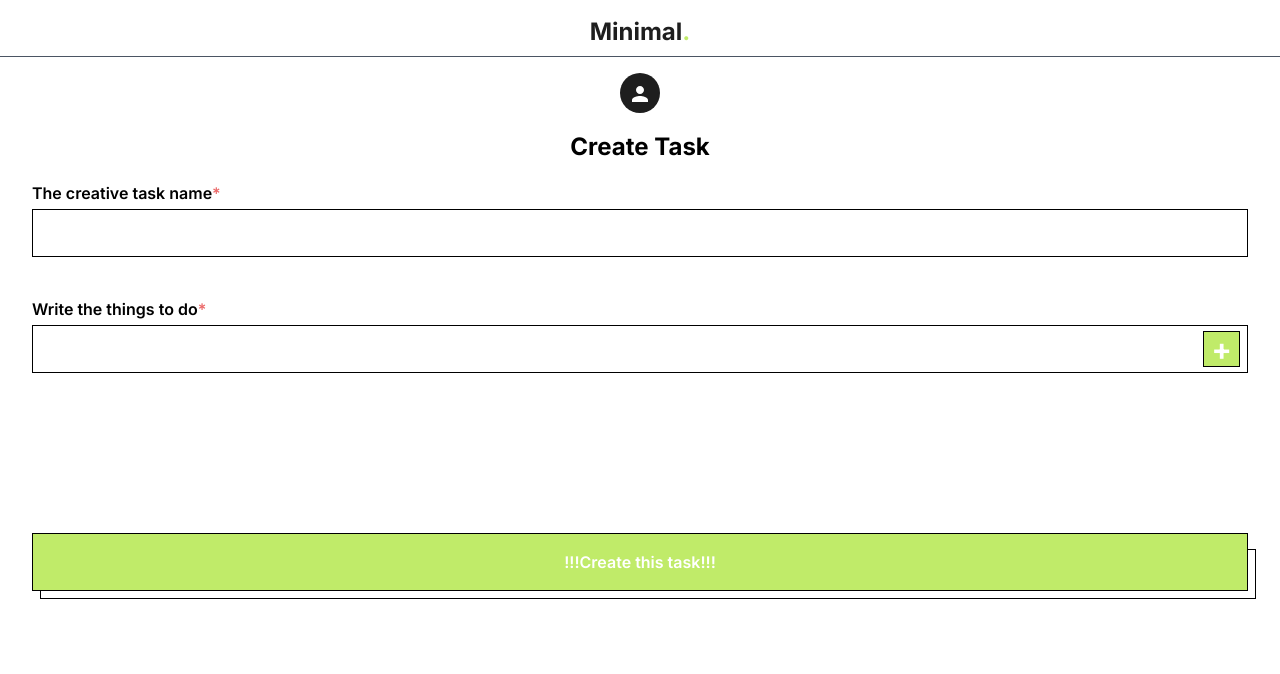
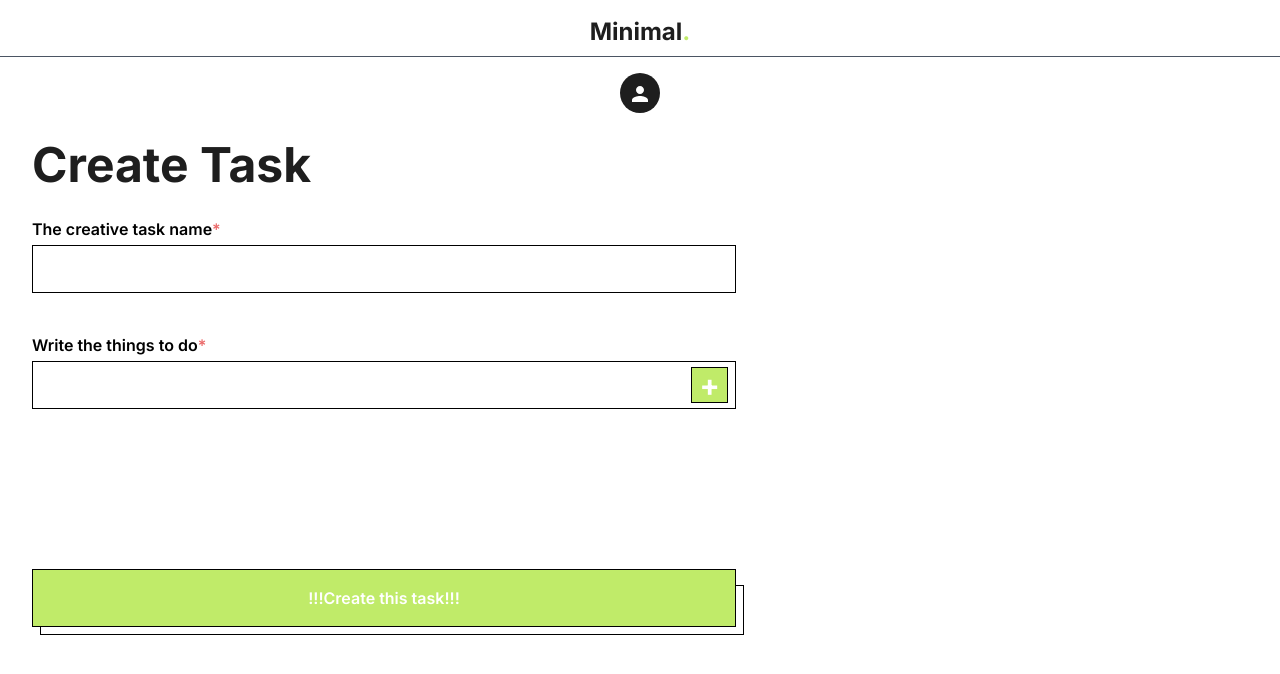
Before and after one commit to VarunKvK/Minimal, a React (Create React App) app in the folder front/: page /create in a window 1280 px wide. Shown: the top 674 px of the page. Built offline with nearby package versions, Linux system fonts and the light colour scheme.

Commit message:
Minimal Responsiveness added

```diff
--- a/front/src/pages/CreateTask.jsx
+++ b/front/src/pages/CreateTask.jsx
@@ -17,49 +17,54 @@ function CreateTask() {
     });
   }
 
-  const [error,setError]=useState({})
+  const [error, setError] = useState({});
 
-      function validation(){
-        const newError={}
+  function validation() {
+    const newError = {};
 
-        if(!task.tasktitle.trim()){
-          newError.tasktitle="We need a name to continue."
+    if (!task.tasktitle.trim()) {
+      newError.tasktitle = "We need a name to continue.";
     }
-        if(task.todoList.length===0){
-          newError.todoList="Please add at least one task to your todo list."
+    if (task.todoList.length === 0) {
+      newError.todoList = "Please add at least one task to your todo list.";
     }
-        setError(newError)
-
+    setError(newError);
   }
   function addTodo() {
     setTask((prev) => {
-      const todoList=[...prev.todoList, task.todo]
+      const todoList = [...prev.todoList, task.todo];
       return { ...prev, todoList, todo: "" };
     });
   }
 
-  function removeTasks(todoRemove){
-    const deleteTag=task.todoList.filter((todo)=>todo !== todoRemove )
-    setTask((prev)=>{
-      return{
-        ...prev,todoList:deleteTag
-      }
-    })
+  function removeTasks(todoRemove) {
+    const deleteTag = task.todoList.filter((todo) => todo !== todoRemove);
+    setTask((prev) => {
+      return {
+        ...prev,
+        todoList: deleteTag,
+      };
+    });
   }
 
   function postTasks(e) {
     e.preventDefault();
-    if(validation()){console.log(task);}
+    if (validation()) {
+      console.log(task);
+    }
   }
   return (
-    <div className="">
-      <h1 className="font-bold text-[1.5rem] w-full text-center p-4">
+    <div className="flex md:justify-center lg:justify-start">
+      <div className="w-full md:w-[90%] lg:w-[60%]">
+        <h1 className="font-bold text-[1.5rem] text-[#1E1E1E] w-full text-center p-4 md:text-[2rem] lg:text-[3rem] lg:text-left md:px-8">
           Create Task
         </h1>
         <div className="px-8">
           <form method="post" onSubmit={postTasks}>
             <div className="mb-10 grid gap-1">
-            <label className="font-semibold">The creative task name<span className="text-[#EB6A6A]">*</span></label>
+              <label className="font-semibold">
+                The creative task name<span className="text-[#EB6A6A]">*</span>
+              </label>
               <input
                 name="tasktitle"
                 value={task.tasktitle}
@@ -67,11 +72,15 @@ function CreateTask() {
                 type="text"
                 className="h-[3rem] pl-2 border-[1px] border-[#000]  outline-none"
               />
-            {error?.tasktitle && error.tasktitle ? (<p className="text-[#EB6A6A]">{error.tasktitle}</p>) : null}
+              {error?.tasktitle && error.tasktitle ? (
+                <p className="text-[#EB6A6A]">{error.tasktitle}</p>
+              ) : null}
             </div>
             <div className="grid gap-1">
-            <label className="font-semibold">Write the things to do<span className="text-[#EB6A6A]">*</span></label>
-            <div className="flex items-center w-full">
+              <label className="font-semibold">
+                Write the things to do<span className="text-[#EB6A6A]">*</span>
+              </label>
+              <div className="flex items-center w-full relative">
                 <input
                   name="todo"
                   value={task.todo}
@@ -82,15 +91,17 @@ function CreateTask() {
                 <button
                   onClick={addTodo}
                   type="button"
-                className="absolute right-10 text-white text-3xl flex items-center justify-center font-bold h-[2.3rem] w-[2.3rem] bg-[#C0Eb69] border-[1px] border-[#000] outline-none"
+                  className="absolute right-2 text-white text-3xl flex items-center justify-center font-bold h-[2.3rem] w-[2.3rem] bg-[#C0Eb69] border-[1px] border-[#000] outline-none"
                 >
                   <span className="">+</span>
                 </button>
               </div>
-            {error?.todoList && error.todoList ? (<p className="text-[#EB6A6A]">{error.todoList}</p>) : null}
+              {error?.todoList && error.todoList ? (
+                <p className="text-[#EB6A6A]">{error.todoList}</p>
+              ) : null}
             </div>
             {task.todoList?.length > 0 &&
-            task.todoList?.map((todo,index) => {
+              task.todoList?.map((todo, index) => {
                 return (
                   <div
                     key={index}
@@ -103,7 +114,10 @@ function CreateTask() {
                     <div className="flex items-center p-3 relative">
                       <h3>@{todo}</h3>
                       <div className="p-1 text-white absolute right-2 bg-[#C0Eb69] border-[1px] border-[#000]">
-                      <Delete className="cursor-pointer" onClick={()=>removeTasks(todo)}/>
+                        <Delete
+                          className="cursor-pointer"
+                          onClick={() => removeTasks(todo)}
+                        />
                       </div>
                     </div>
                   </div>
@@ -118,6 +132,7 @@ function CreateTask() {
           </form>
         </div>
       </div>
+    </div>
   );
 }
 
```
Also changed, not shown: 1 other file (tests, documents, lock files or other folders). Lines whose indentation alone changed are shown as unchanged.
